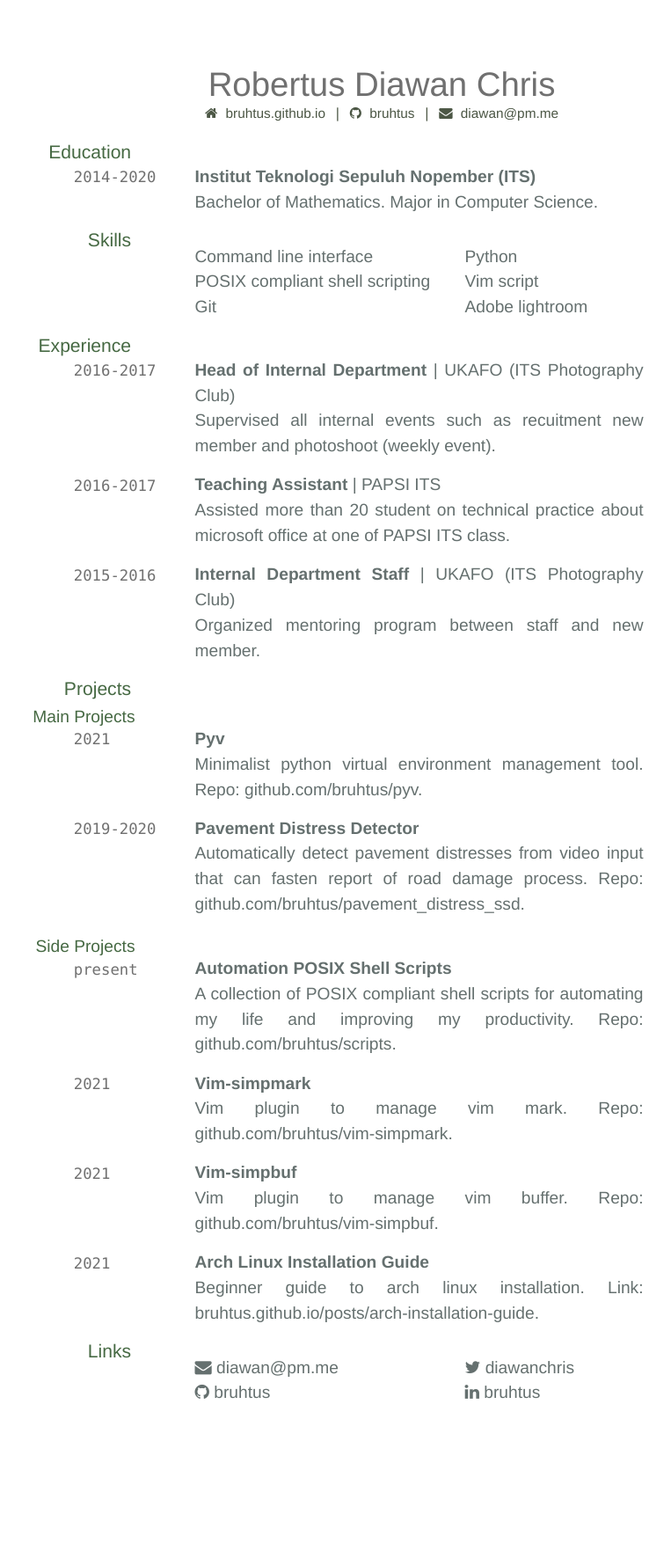
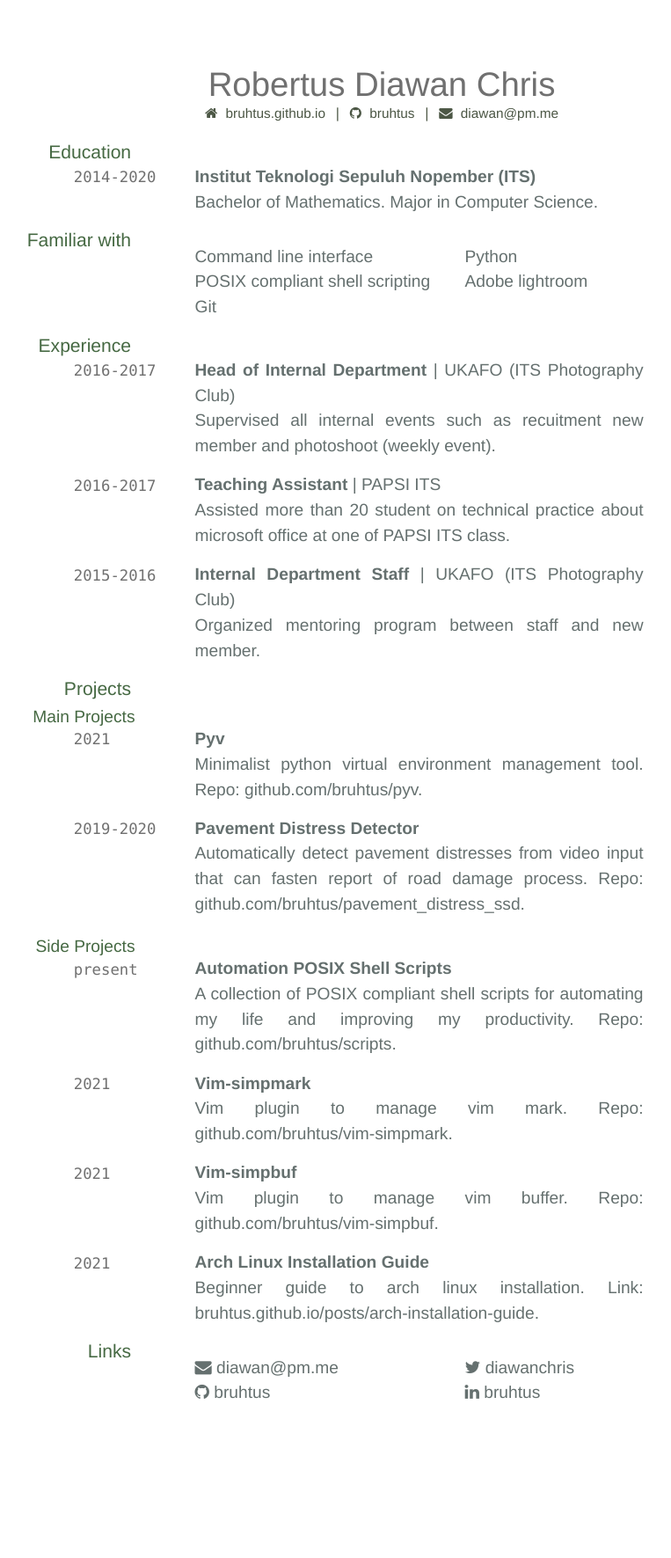
Before and after one commit to TimoTSchmidt/test3, a Jekyll site: the page built from index.md, in a window 1280 px wide. Shown: the whole page at 88% size, without its empty margins (206-969 px from the left). Built offline with Jekyll 4.4.1, drawn with Linux system fonts in a browser that asks for light colours; nearby versions of some CDN libraries.

Commit message:
Change `Skills` to `Familiar with` and remove vim script

```diff
--- a/index.md
+++ b/index.md
@@ -21,13 +21,12 @@ title: Robertus Diawan Chris' CV
 __Institut Teknologi Sepuluh Nopember (ITS)__ <br>
 Bachelor of Mathematics. Major in Computer Science.
 
-## Skills
+## Familiar with
 
 - Command line interface
 - POSIX compliant shell scripting
 - Git
 - Python
-- Vim script
 - Adobe lightroom
 
 ## Experience
```
